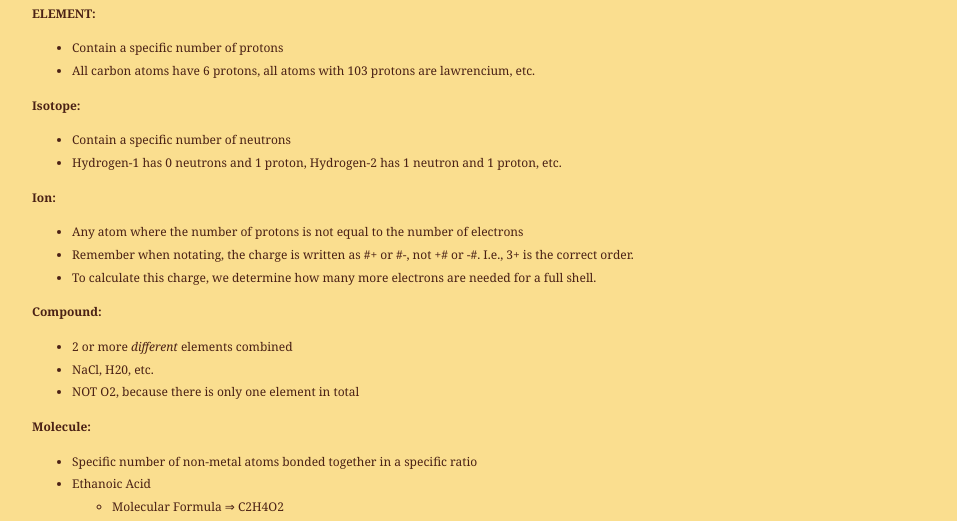
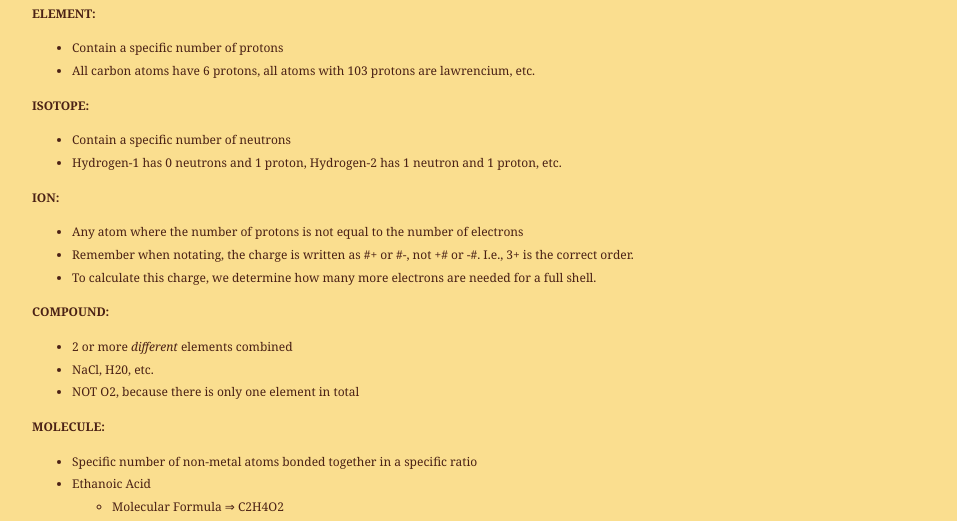
Before and after one commit to dvaraka/the-merchant, a Jekyll site: the page built from notes/year9/science/chemistry/chemistry-terminology.md, in a window 1280 px wide. Shown: the part 1053-1574 px from the top of the page, without its empty margins (160-1117 px from the left). Built offline with Jekyll 4.4.1, drawn with Linux system fonts in a browser that asks for light colours; our own code applies the rules of GitHub Pages for plain Markdown files.

```diff
--- a/notes/year9/science/chemistry/chemistry-terminology.md
+++ b/notes/year9/science/chemistry/chemistry-terminology.md
@@ -39,24 +39,24 @@ __ELEMENT:__
 - Contain a specific number of protons
 - All carbon atoms have 6 protons, all atoms with 103 protons are lawrencium, etc.
 
-__Isotope:__
+__ISOTOPE:__
 
 - Contain a specific number of neutrons
 - Hydrogen-1 has 0 neutrons and 1 proton, Hydrogen-2 has 1 neutron and 1 proton, etc.
 
-__Ion:__
+__ION:__
 
 - Any atom where the number of protons is not equal to the number of electrons
 - Remember when notating, the charge is written as #+ or #-, not +# or -#. I.e., 3+ is the correct order.
 - To calculate this charge, we determine how many more electrons are needed for a full shell.
 
-__Compound:__
+__COMPOUND:__
 
 - 2 or more *different* elements combined
 - NaCl, H20, etc.
 - NOT O2, because there is only one element in total
 
-__Molecule:__
+__MOLECULE:__
 
 - Specific number of non-metal atoms bonded together in a specific ratio
 - Ethanoic Acid
```
